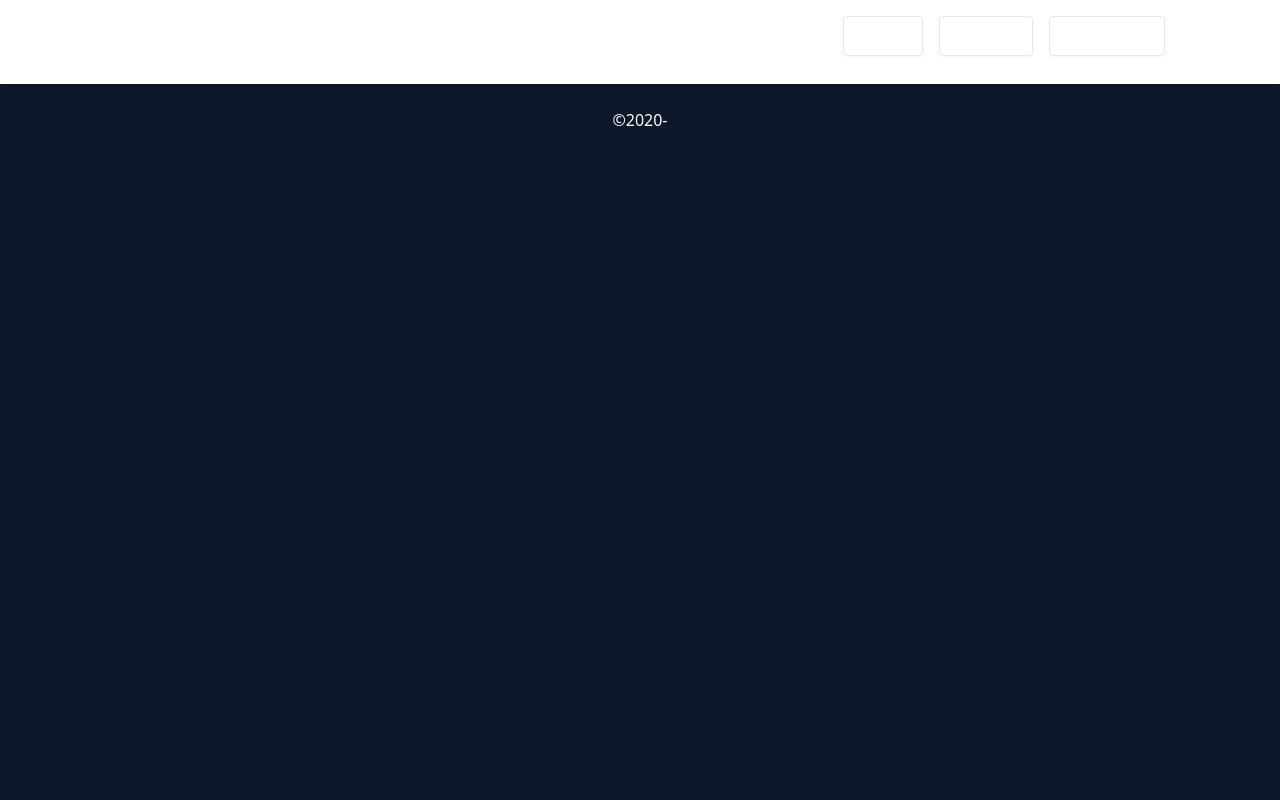
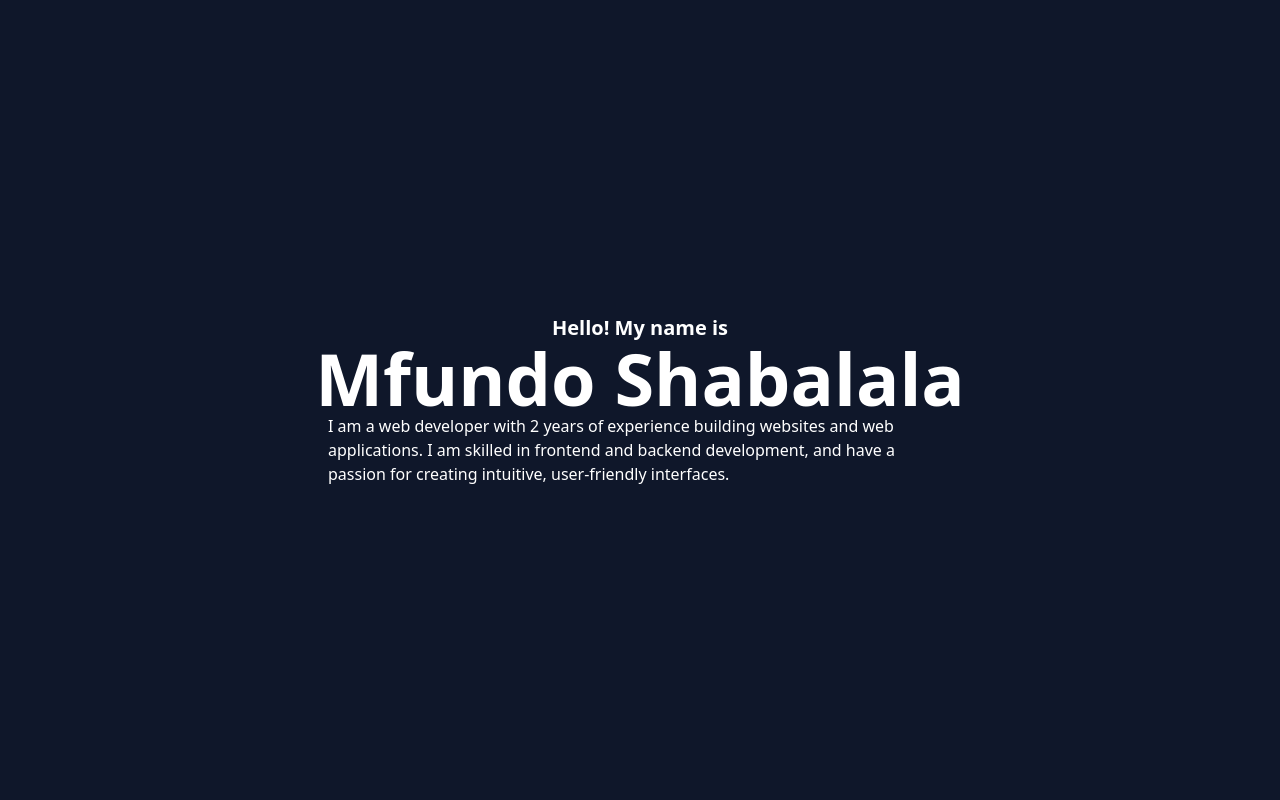
Before and after one commit to mfundoshabalala/portfolio-svelte, a SvelteKit app: page / in a window 1280 px wide. Shown: the top 800 px of the page. Built offline with nearby package versions, Linux system fonts and the light colour scheme; a web font is replaced by a local one.

Commit message:
Update +page.svelte

```diff
--- a/src/routes/+page.svelte
+++ b/src/routes/+page.svelte
@@ -1,49 +1,17 @@
-<script></script>
-
-<header class="flex justify-around top-0 left-0 py-6 fixed w-full bg-white shadow">
-	<!-- brand logo -->
-	<div class="text-3xl font-black">
-		<span class="">Mfundo</span>
-		<span class="">Shabalala</span>
-	</div>
-	<!-- hamburger menu -->
-	<div class="">
-		<span class="" />
-		<span class="" />
-		<span class="" />
-	</div>
-	<!-- navigation -->
-	<nav class="">
-		<ul class="flex gap-4 font-light">
-			<li class="">
-				<a href="#section1" class="border rounded shadow-sm px-4 py-2">Home</a>
-			</li>
-			<li class="">
-				<a href="#section2" class="border rounded shadow-sm px-4 py-2">Projects</a>
-			</li>
-			<li class="">
-				<a href="#section3" class="border rounded shadow-sm px-4 py-2">Experience</a>
-			</li>
-		</ul>
-	</nav>
-</header>
+<script>
+	import LandingSection from '../layout/LandingSection.svelte';
+	import MyWorkSection from '../layout/MyWorkSection.svelte';
+	import AboutMe from '../layout/AboutMe.svelte';
+</script>
 
 <main class="">
-	<!-- about us section -->
-	<section id="section1" class="">
-		<h2 class="text-xl font-bold">Section 1</h2>
-	</section>
+	<!-- landing section -->
+	<LandingSection />
 	<!-- projects section -->
-	<section id="section2" class="">
-		<h2 class="text-xl font-bold">Section 2</h2>
-	</section>
-	<!-- jobs and education section -->
-	<section id="section3" class="">
-		<h2 class="text-xl font-bold">Section 3</h2>
-	</section>
+	<MyWorkSection />
+	<!-- about me section -->
+	<AboutMe />
 </main>
-
-<footer class="py-6 text-center">&copy;2020-</footer>
 
 <style>
 </style>
```
